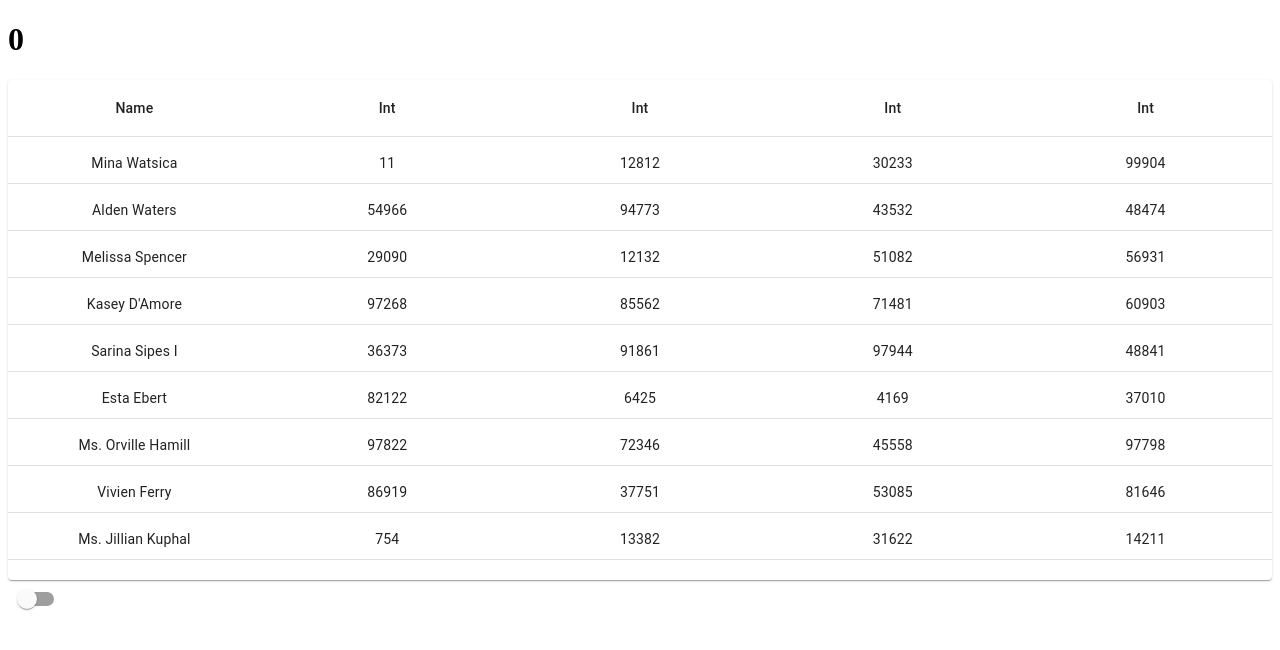
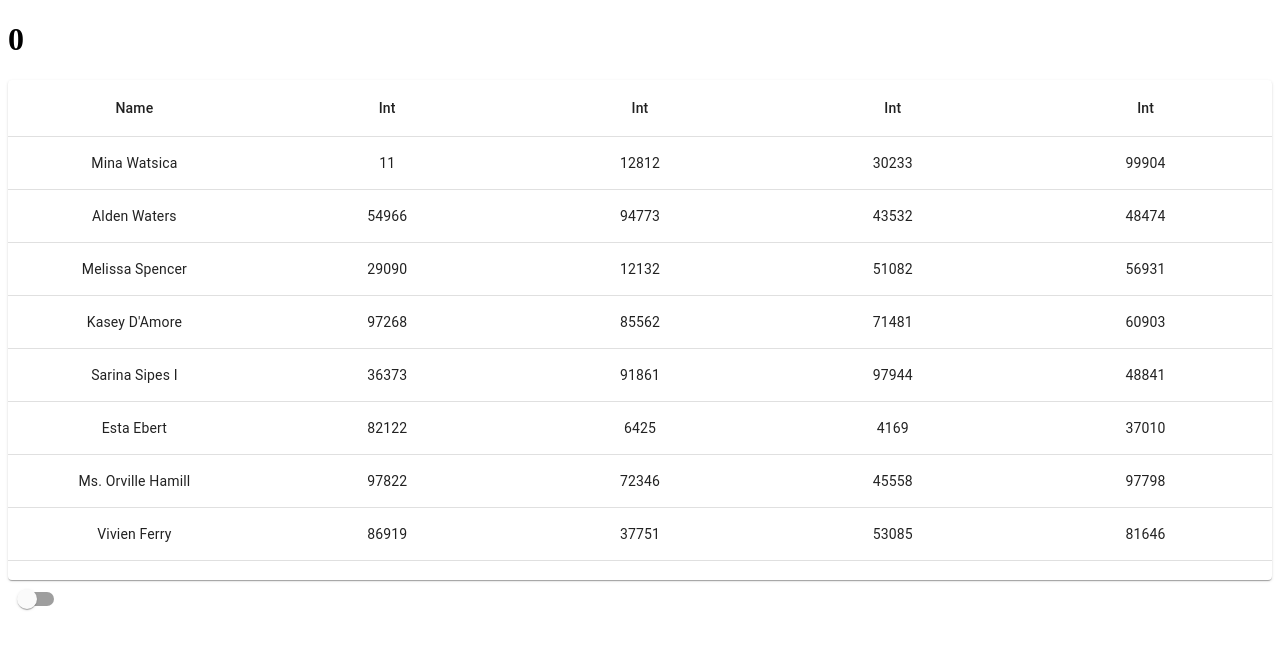
Before and after one commit to Pburua/data-grid, a React app: page / in a window 1280 px wide. Both pictures are taken after a click on the element 47 px from the left and 598 px from the top of the page. Shown: the top 650 px of the page. Built offline with nearby package versions, Linux system fonts and the light colour scheme.

Commit message:
feat: implement virtualization toggle and styles correction

```diff
--- a/src/js/components/UserTable/UserTable.scss
+++ b/src/js/components/UserTable/UserTable.scss
@@ -1,6 +1,7 @@
 .table-container {
  height: 500px;
  overflow-x: scroll;
+ overflow-y: hidden;
 }
 
 .table {
@@ -18,4 +19,14 @@
    min-width: 170px;
   }
  }
+
+ &__body {
+  max-height: 500px;
+  overflow-y: scroll;
+ }
+
+ &__ceil-container {
+  height: 500px;
+  overflow-y: scroll;
+ }
 }
--- a/src/js/components/UserTable/UserTable.tsx
+++ b/src/js/components/UserTable/UserTable.tsx
@@ -13,9 +13,22 @@ import { connect } from 'react-redux';
 import './UserTable.scss';
 import UserRow from '../UserRow/UserRow';
 
+function UnVirtualizedList(Row, itemCount) {
+  const rows: JSX.Element [] = [];
+
+  for (let i = 0; i < itemCount + 1; i += 1) {
+    rows.push(<Row key={i} index={i} />);
+  }
+
+  return (
+    <div className="table__ceil-container">
+      {rows}
+    </div>
+  );
+}
+
 const UserTable = (props: any) => {
   const { isVirtualizeOn } = props;
-  console.log(isVirtualizeOn);
 
   return (
     <TableContainer className="table-container" component={Paper}>
@@ -32,18 +45,22 @@ const UserTable = (props: any) => {
         </TableHead>
 
         <TableBody className="table__body" component="div">
+          {isVirtualizeOn
+            ? (
               <AutoSizer>
                 {({ height, width }) => (
                   <VirtualizedList
                     height={height}
                     width={width}
                     itemCount={50}
-                itemSize={47}
+                    itemSize={53}
                   >
                     {UserRow}
                   </VirtualizedList>
                 )}
               </AutoSizer>
+            )
+            : UnVirtualizedList(UserRow, 50)}
         </TableBody>
 
       </Table>
```
Lines whose indentation alone changed are shown as unchanged.
